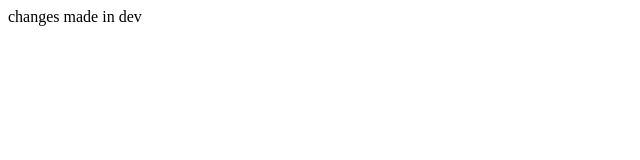
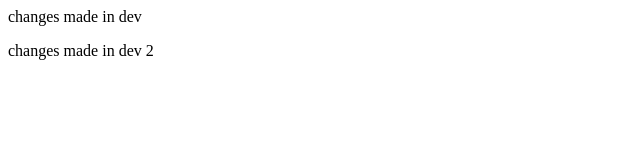
Before and after one commit to deekshithakp/SampleEvent1, a plain HTML site: page index.html in a window 1280 px wide. Shown: the whole page, without its empty margins (0-640 px from the left). Drawn offline with Linux system fonts and the light colour scheme.

Commit message:
chages made to index.html in dev

```diff
--- a/index.html
+++ b/index.html
@@ -1,6 +1,7 @@
 <html>
 <body>
 <p> changes made in dev</p>
+<p>changes made in dev 2</p>
 </body>
 
 </html>
```
